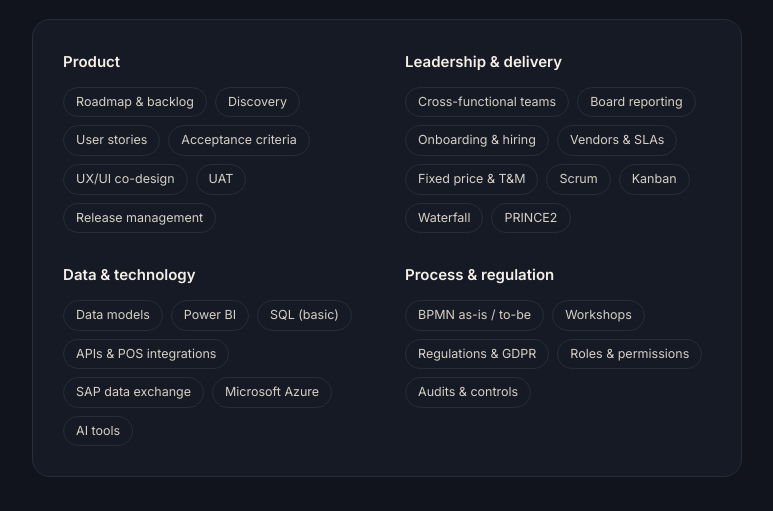
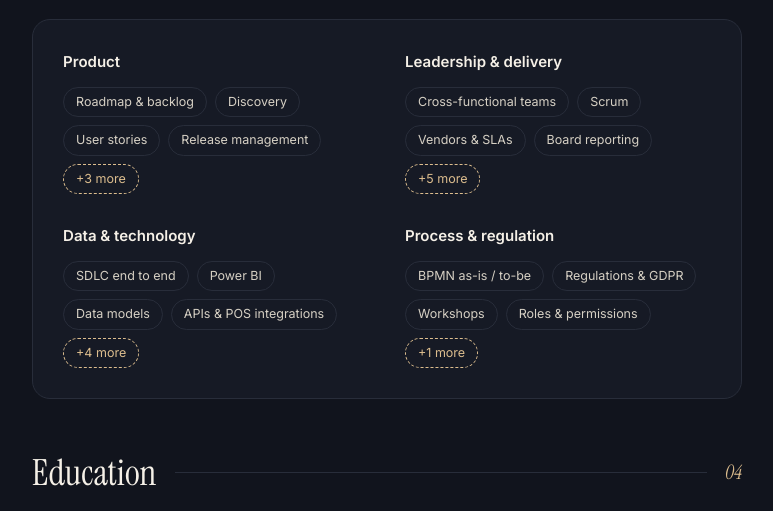
Before and after one commit to NataliaSas95/nataliasas95.github.io, a plain HTML site: page index.html in a window 1280 px wide. Shown: the part 1876-2387 px from the top of the page, without its empty margins (420-1193 px from the left). Drawn offline with Linux system fonts and the light colour scheme.

Commit message:
Skills: top 4 per group with expand button, add SDLC
Co-Authored-By: Claude Opus 5.5 <noreply@anthropic.com>
Claude-Session: https://claude.ai/code/session_013FW2doiuHhAGwvDzmbYgq3

```diff
--- a/index.html
+++ b/index.html
@@ -73,6 +73,11 @@ h1{margin:0;font-family:var(--serif);font-weight:400;font-size:52px;line-height:
 .wk h3{margin:0;font-family:var(--serif);font-weight:400;font-size:25px;line-height:1.15;color:var(--bright)}
 .skills{display:flex;flex-wrap:wrap;gap:30px 36px;padding:30px}
 .skg{flex:1 1 260px;display:flex;flex-direction:column;gap:12px}
+.skg .extra{display:none}
+.skg.open .extra{display:inline-flex}
+.more{font-family:var(--sans);font-size:12.5px;min-height:30px;padding:4px 12px;border-radius:999px;border:1px dashed var(--accent);background:transparent;color:var(--accent);cursor:pointer;transition:background .2s}
+.more:hover{background:color-mix(in srgb,var(--accent) 12%,transparent)}
+.more:focus-visible{outline:2px solid var(--accent);outline-offset:3px}
 .cta{display:flex;flex-wrap:wrap;align-items:center;justify-content:space-between;gap:24px;padding:38px 36px}
 footer{display:flex;flex-wrap:wrap;align-items:center;justify-content:space-between;gap:18px;padding-top:24px;border-top:1px solid var(--border)}
 .links{display:flex;flex-wrap:wrap;align-items:center;gap:20px 28px;font-size:13.5px}
@@ -192,10 +197,10 @@ footer{display:flex;flex-wrap:wrap;align-items:center;justify-content:space-betw
 <section id="skills">
 <div class="sh"><h2 class="h2">Skills</h2><span class="line"></span><span class="idx">03</span></div>
 <div class="card skills">
-<div class="skg"><h3 class="role">Product</h3><div class="chips"><span class="chip">Roadmap &amp; backlog</span><span class="chip">Discovery</span><span class="chip">User stories</span><span class="chip">Acceptance criteria</span><span class="chip">UX/UI co-design</span><span class="chip">UAT</span><span class="chip">Release management</span></div></div>
-<div class="skg"><h3 class="role">Leadership &amp; delivery</h3><div class="chips"><span class="chip">Cross-functional teams</span><span class="chip">Board reporting</span><span class="chip">Onboarding &amp; hiring</span><span class="chip">Vendors &amp; SLAs</span><span class="chip">Fixed price &amp; T&amp;M</span><span class="chip">Scrum</span><span class="chip">Kanban</span><span class="chip">Waterfall</span><span class="chip">PRINCE2</span></div></div>
-<div class="skg"><h3 class="role">Data &amp; technology</h3><div class="chips"><span class="chip">Data models</span><span class="chip">Power BI</span><span class="chip">SQL (basic)</span><span class="chip">APIs &amp; POS integrations</span><span class="chip">SAP data exchange</span><span class="chip">Microsoft Azure</span><span class="chip">AI tools</span></div></div>
-<div class="skg"><h3 class="role">Process &amp; regulation</h3><div class="chips"><span class="chip">BPMN as-is / to-be</span><span class="chip">Workshops</span><span class="chip">Regulations &amp; GDPR</span><span class="chip">Roles &amp; permissions</span><span class="chip">Audits &amp; controls</span></div></div>
+<div class="skg"><h3 class="role">Product</h3><div class="chips"><span class="chip">Roadmap &amp; backlog</span><span class="chip">Discovery</span><span class="chip">User stories</span><span class="chip">Release management</span><span class="chip extra">Acceptance criteria</span><span class="chip extra">UX/UI co-design</span><span class="chip extra">UAT</span><button class="more" type="button" aria-expanded="false" data-n="3">+3 more</button></div></div>
+<div class="skg"><h3 class="role">Leadership &amp; delivery</h3><div class="chips"><span class="chip">Cross-functional teams</span><span class="chip">Scrum</span><span class="chip">Vendors &amp; SLAs</span><span class="chip">Board reporting</span><span class="chip extra">Onboarding &amp; hiring</span><span class="chip extra">Fixed price &amp; T&amp;M</span><span class="chip extra">Kanban</span><span class="chip extra">Waterfall</span><span class="chip extra">PRINCE2</span><button class="more" type="button" aria-expanded="false" data-n="5">+5 more</button></div></div>
+<div class="skg"><h3 class="role">Data &amp; technology</h3><div class="chips"><span class="chip">SDLC end to end</span><span class="chip">Power BI</span><span class="chip">Data models</span><span class="chip">APIs &amp; POS integrations</span><span class="chip extra">SQL (basic)</span><span class="chip extra">SAP data exchange</span><span class="chip extra">Microsoft Azure</span><span class="chip extra">AI tools</span><button class="more" type="button" aria-expanded="false" data-n="4">+4 more</button></div></div>
+<div class="skg"><h3 class="role">Process &amp; regulation</h3><div class="chips"><span class="chip">BPMN as-is / to-be</span><span class="chip">Regulations &amp; GDPR</span><span class="chip">Workshops</span><span class="chip">Roles &amp; permissions</span><span class="chip extra">Audits &amp; controls</span><button class="more" type="button" aria-expanded="false" data-n="1">+1 more</button></div></div>
 </div>
 </section>
 
@@ -283,6 +288,13 @@ footer{display:flex;flex-wrap:wrap;align-items:center;justify-content:space-betw
       apply();
     });
   });
+  document.querySelectorAll('.skg .more').forEach(function (b) {
+    b.addEventListener('click', function () {
+      var g = b.closest('.skg'), open = g.classList.toggle('open');
+      b.setAttribute('aria-expanded', open ? 'true' : 'false');
+      b.textContent = open ? 'Less' : '+' + b.getAttribute('data-n') + ' more';
+    });
+  });
   if (mq.addEventListener) mq.addEventListener('change', function () { if (mode === 'auto') apply(); });
   apply();
 })();
```
